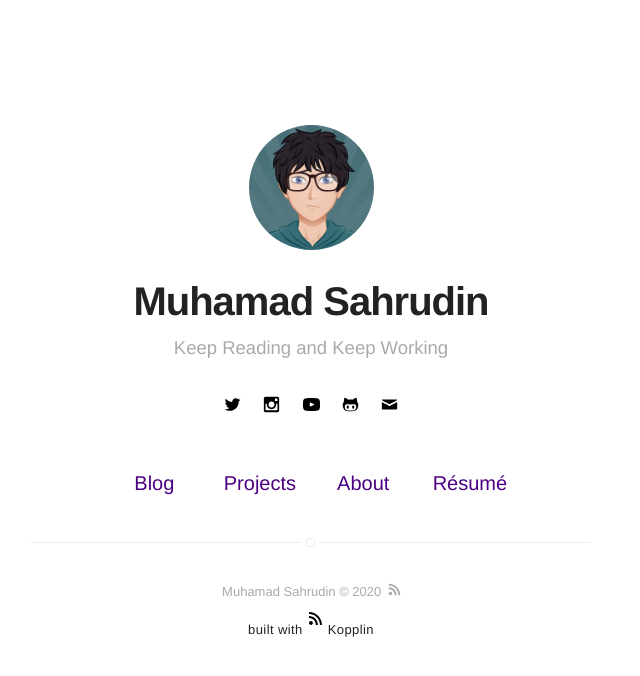
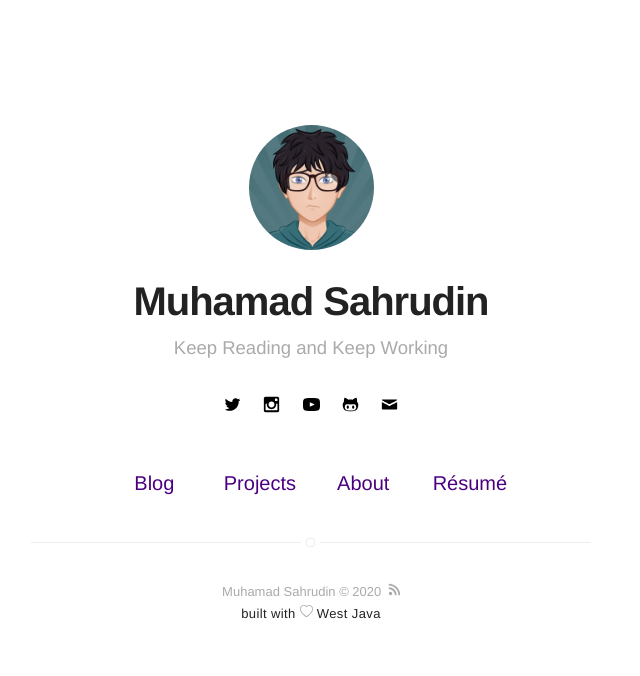
Before and after one commit to rulnove/me, a Jekyll site: the page built from index.html, in a window 1280 px wide. Shown: the top 676 px of the page, without its empty margins (329-969 px from the left). Built offline with Jekyll 4.4.1, drawn with Linux system fonts in a browser that asks for light colours.

Commit message:
Update footer.html

```diff
--- a/_includes/footer.html
+++ b/_includes/footer.html
@@ -8,11 +8,11 @@
     </a>
 
     <p class="extra">
-        <a class="link" href="https://github.com/sergiokopplin/indigo">built with
-        <svg class="icon icon-rss">
-            <use xlink:href="#icon-rss"></use>
-            </svg>
-        </a>
-        <a class="link" href="https://github.com/sergiokopplin/indigo">Kopplin</a>
+        <a class="link" href="/">built with</a>
+
+<svg width="1em" height="1em" viewBox="0 0 16 16" class="bi bi-heart" fill="currentColor" xmlns="http://www.w3.org/2000/svg">
+  <path fill-rule="evenodd" d="M8 2.748l-.717-.737C5.6.281 2.514.878 1.4 3.053c-.523 1.023-.641 2.5.314 4.385.92 1.815 2.834 3.989 6.286 6.357 3.452-2.368 5.365-4.542 6.286-6.357.955-1.886.838-3.362.314-4.385C13.486.878 10.4.28 8.717 2.01L8 2.748zM8 15C-7.333 4.868 3.279-3.04 7.824 1.143c.06.055.119.112.176.171a3.12 3.12 0 0 1 .176-.17C12.72-3.042 23.333 4.867 8 15z"/>
+</svg>
+        <a class="link" href="/">West Java</a>
     </p>
 </footer>
```
